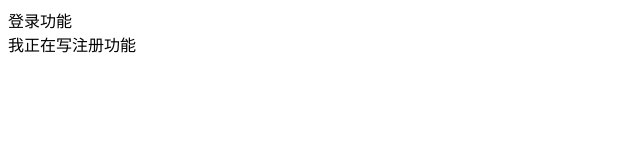
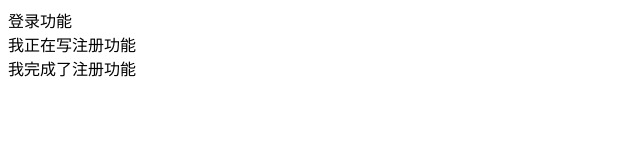
Before and after one commit to wufuyun123/test_01, a plain HTML site: page index.html in a window 1280 px wide. Shown: the whole page, without its empty margins (0-640 px from the left). Drawn offline with Linux system fonts and the light colour scheme.

Commit message:
完成功能提交

```diff
--- a/index.html
+++ b/index.html
@@ -13,5 +13,8 @@
   <div class="box1">
     我正在写注册功能
   </div>
+  <div class="box">
+    我完成了注册功能
+  </div>
 </body>
 </html>
```
